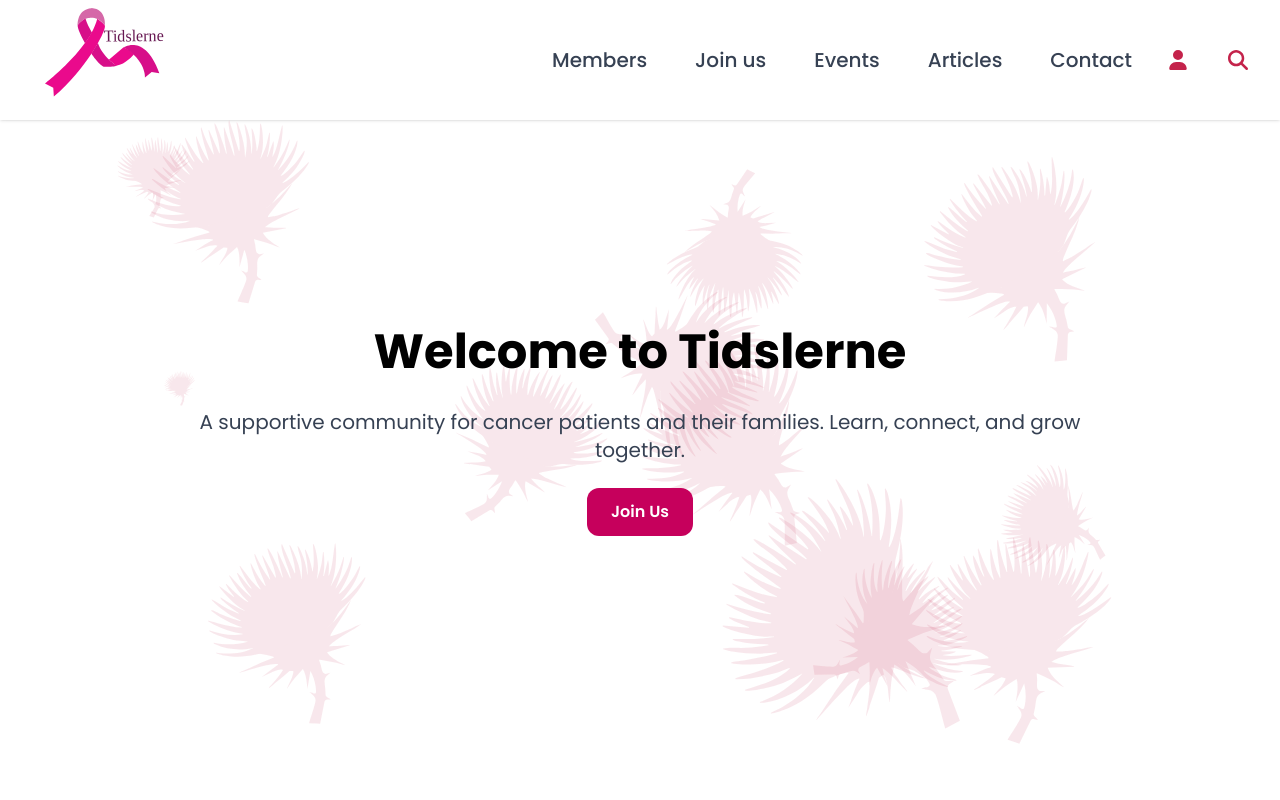
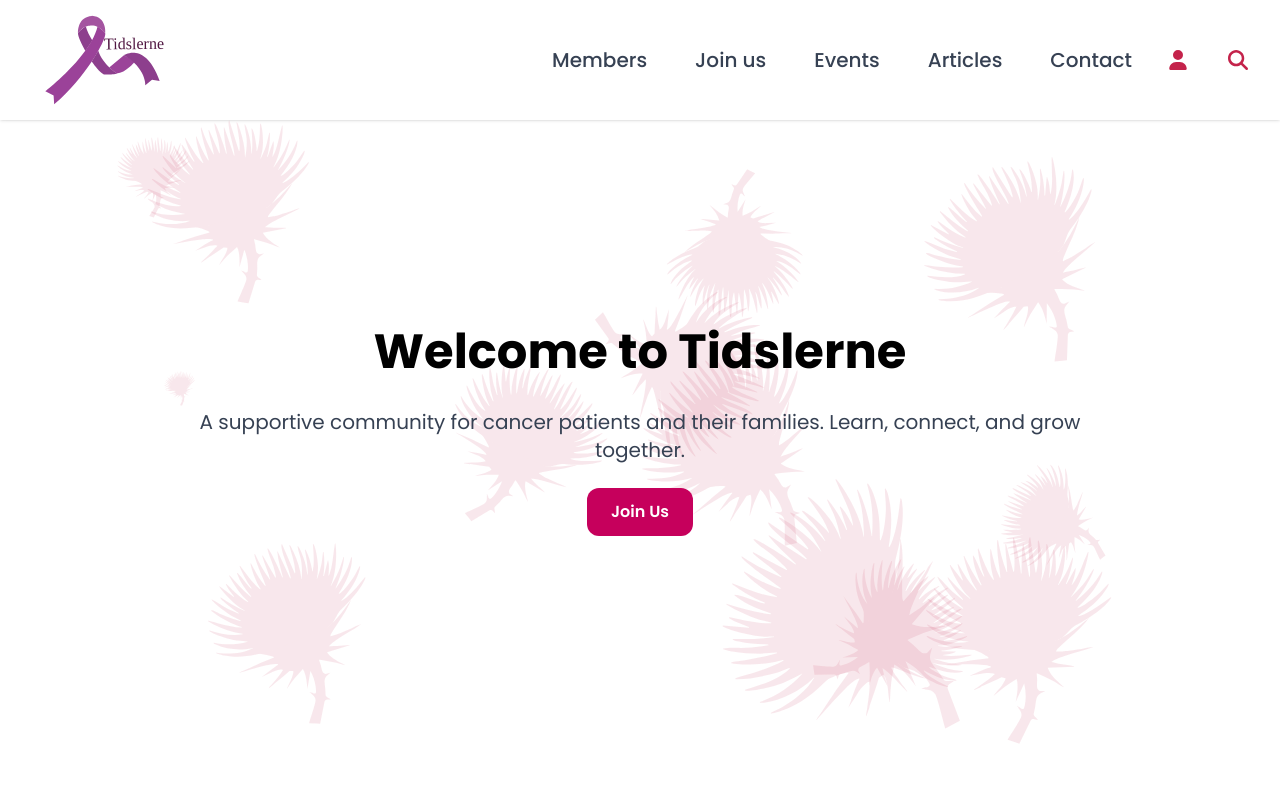
Before and after one commit to sebaholl/tidslerne_project, a Vue app: page / in a window 1280 px wide. Shown: the top 800 px of the page. Built offline with nearby package versions, Linux system fonts and the light colour scheme.

Commit message:
new logo

```diff
--- a/index.html
+++ b/index.html
@@ -1,11 +1,17 @@
-<!DOCTYPE html>
+<!doctype html>
 <html lang="">
   <head>
-    <meta charset="UTF-8">
-    <link rel="icon" href="src/images/Logonew.svg">
-    <link href="https://fonts.googleapis.com/css2?family=Poppins:wght@300;400;500;600;700&display=swap" rel="stylesheet">
-    <meta name="viewport" content="width=device-width, initial-scale=1.0">
-    <meta name="description" content="Kræftforeningen Tidslerne offers support, knowledge, and community for cancer patients, survivors, and families across Denmark." />
+    <meta charset="UTF-8" />
+    <link rel="icon" href="src/images/LogoNew1.svg" />
+    <link
+      href="https://fonts.googleapis.com/css2?family=Poppins:wght@300;400;500;600;700&display=swap"
+      rel="stylesheet"
+    />
+    <meta name="viewport" content="width=device-width, initial-scale=1.0" />
+    <meta
+      name="description"
+      content="Kræftforeningen Tidslerne offers support, knowledge, and community for cancer patients, survivors, and families across Denmark."
+    />
     <title>Tidslerne</title>
   </head>
   <body>
--- a/src/components/HeaderComponent.vue
+++ b/src/components/HeaderComponent.vue
@@ -7,17 +7,9 @@
     >
       <div class="flex items-center justify-between w-full">
         <!-- Logo -->
-<router-link
-  to="/"
-  class="flex items-center"
-  aria-label="Go to homepage"
->
+        <router-link to="/" class="flex items-center" aria-label="Go to homepage">
           <span class="sr-only">Tidslerne homepage</span>
-  <img
-    src="@/images/Logonew.svg"
-    alt="Tidslerne logo"
-    class="h-50 w-auto"
-  />
+          <img src="@/images/LogoNew1.svg" alt="Tidslerne logo" class="h-50 w-auto" />
         </router-link>
 
         <!-- Desktop menu -->
@@ -26,9 +18,7 @@
           <router-link
             to="/premium"
             aria-label="Premium Membership Section"
-            class="relative px-3 py-2 text-gray-700 hover:text-[var(--color-primary)] transition font-medium
-                   after:absolute after:left-0 after:bottom-0 after:w-0 hover:after:w-full
-                   after:h-[2px] after:bg-[var(--color-primary)] after:transition-all after:duration-300"
+            class="relative px-3 py-2 text-gray-700 hover:text-[var(--color-primary)] transition font-medium after:absolute after:left-0 after:bottom-0 after:w-0 hover:after:w-full after:h-[2px] after:bg-[var(--color-primary)] after:transition-all after:duration-300"
           >
             Members
           </router-link>
@@ -39,16 +29,18 @@
             :key="link.name"
             :to="link.to"
             :aria-label="link.name"
-            class="relative px-3 py-2 text-gray-700 hover:text-[var(--color-primary)] transition font-medium
-                   after:absolute after:left-0 after:bottom-0 after:w-0 hover:after:w-full
-                   after:h-[2px] after:bg-[var(--color-primary)] after:transition-all after:duration-300"
+            class="relative px-3 py-2 text-gray-700 hover:text-[var(--color-primary)] transition font-medium after:absolute after:left-0 after:bottom-0 after:w-0 hover:after:w-full after:h-[2px] after:bg-[var(--color-primary)] after:transition-all after:duration-300"
           >
             {{ link.name }}
           </router-link>
 
           <!-- Auth buttons with icon and dropdown -->
           <!-- User Icon with Dropdown -->
-<div class="relative" @mouseenter="showDropdown = true" @mouseleave="showDropdown = false">
+          <div
+            class="relative"
+            @mouseenter="showDropdown = true"
+            @mouseleave="showDropdown = false"
+          >
             <font-awesome-icon
               icon="user"
               class="text-[var(--color-primary)] w-5 h-5 cursor-pointer"
@@ -98,7 +90,13 @@
           @click="isOpen = !isOpen"
           aria-label="Toggle Mobile Menu"
         >
-          <svg xmlns="http://www.w3.org/2000/svg" class="h-6 w-6" fill="none" viewBox="0 0 24 24" stroke="currentColor">
+          <svg
+            xmlns="http://www.w3.org/2000/svg"
+            class="h-6 w-6"
+            fill="none"
+            viewBox="0 0 24 24"
+            stroke="currentColor"
+          >
             <path
               v-if="!isOpen"
               stroke-linecap="round"
@@ -119,7 +117,12 @@
     </nav>
 
     <!-- Mobile dropdown -->
-    <div v-if="isOpen" class="md:hidden px-4 pb-4 bg-white shadow space-y-2" role="menu" aria-label="Mobile Navigation">
+    <div
+      v-if="isOpen"
+      class="md:hidden px-4 pb-4 bg-white shadow space-y-2"
+      role="menu"
+      aria-label="Mobile Navigation"
+    >
       <router-link
         to="/premium"
         class="block px-3 py-2 text-gray-700 hover:text-[var(--color-primary)] transition font-medium"
@@ -199,8 +202,6 @@ const logout = () => {
 </script>
 
 <style scoped>
-
-
 .fade-enter-active,
 .fade-leave-active {
   transition: opacity 0.2s ease;
```
Also changed, not shown: src/images/LogoNew1.svg (added). Lines whose indentation alone changed are shown as unchanged.
